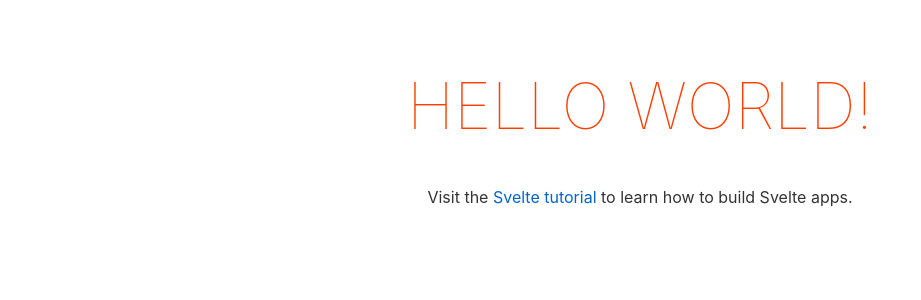
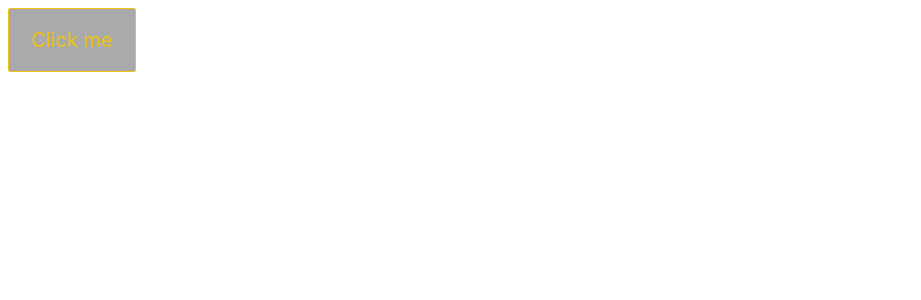
Before and after one commit to kaineer/tutorial-svelte, a Svelte app: page / in a window 1280 px wide. Shown: the top 300 px of the page, without its empty margins (0-921 px from the left). Built offline with nearby package versions, Linux system fonts and the light colour scheme.

Commit message:
Начальное состояние 05/dom-event-forwarding

```diff
--- a/src/App.svelte
+++ b/src/App.svelte
@@ -1,28 +1,9 @@
 <script>
-  export let name;
+  import CustomButton from './CustomButton.svelte';
+
+  function handleClick() {
+    alert('clicked');
+  }
 </script>
 
-<main>
-  <h1>Hello {name}!</h1>
-  <p>Visit the <a href="https://svelte.dev/tutorial">Svelte tutorial</a> to learn how to build Svelte apps.</p>
-</main>
-
-<style>
-  main {
-    text-align: center;
-    padding: 1em;
-    max-width: 240px;
-    margin: 0 auto;
-  }
-  h1 {
-    color: #ff3e00;
-    text-transform: uppercase;
-    font-size: 4em;
-    font-weight: 100;
-  }
-  @media (min-width: 640px) {
-    main {
-      max-width: none;
-    }
-  }
-</style>
+<CustomButton on:click={handleClick}/>
--- /dev/null
+++ b/src/CustomButton.svelte
@@ -0,0 +1,22 @@
+<style>
+  button {
+    height: 4rem;
+    width: 8rem;
+    background-color: #aaa;
+    border-color: #f1c40f;
+    color: #f1c40f;
+    font-size: 1.25rem;
+    background-image: linear-gradient(45deg, #f1c40f 50%, transparent 50%);
+    background-position: 100%;
+    background-size: 400%;
+    transition: background 300ms ease-in-out;
+  }
+  button:hover {
+    background-position: 0;
+    color: #aaa;
+  }
+</style>
+
+<button>
+  Click me
+</button>
```
